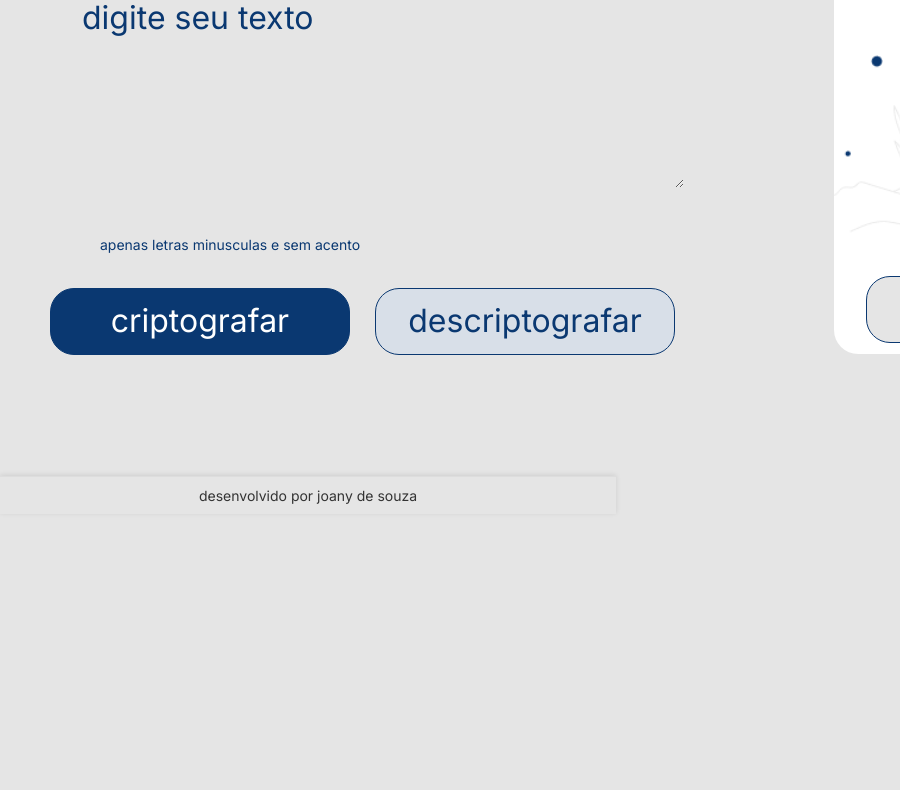
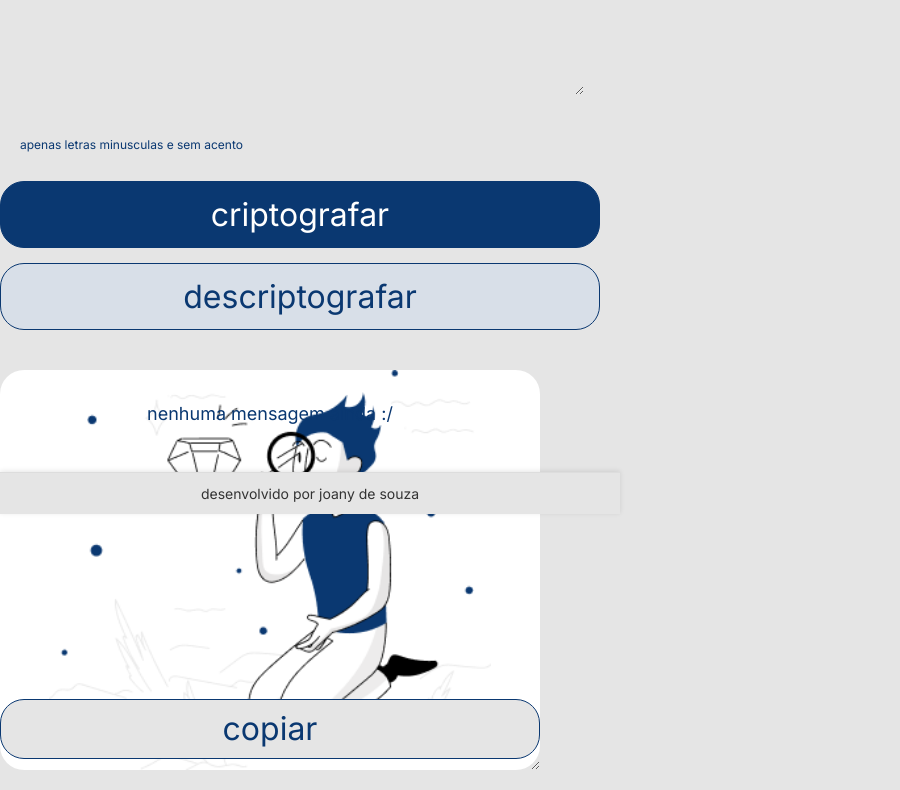
Before and after one commit to jjoany/challenge, a plain HTML site: page index.html in a window 600 px wide. Shown: the part 286-1076 px from the top of the page, 900 px wide, since content can reach past the window. Before the commit the page ends 827 px from the top, so only its background shows below. Drawn offline with Linux system fonts and the light colour scheme.

Commit message:
atualizaçao

```diff
--- a/script.js
+++ b/script.js
@@ -1,12 +1,12 @@
 const textArea = document.querySelector(".text-area");
 const mensagem = document.querySelector(".mensagem");
 
-// função para remover acentos e transformar em minúsculas
+
 function normalizeText(text) {
-    // funcao para converter o texto para letras minúsculas
+
     text = text.toLowerCase();
 
-    // funçao para remover acentos e caracteres especiais
+
     return text.normalize('NFD').replace(/[\u0300-\u036f]/g, '');
 }
 
@@ -49,9 +49,7 @@ function Desencriptar(stringDesencriptada) {
 function copyToClipboard() {
     const outputText = mensagem.value;
     navigator.clipboard.writeText(outputText).then(() => {
-        // exibe um alert para informar que o texto foi copiado
-        alert('texto copiado com sucesso!');
-        // recarrega a página para voltar ao resultado inicial
+
         window.location.reload();
     }).catch(err => {
         console.error('erro ao copiar o texto: ', err);
--- a/style.css
+++ b/style.css
@@ -2,7 +2,7 @@
 
 * {
     background: #E5E5E5;
-    font-family: 'Inter' sans-serif;
+    font-family: 'Inter', sans-serif;
     font-weight: 400;
     font-size: 32px;
     line-height: 150%;
@@ -20,11 +20,10 @@
     background-color: #E5E5E5;
 }
 
-
 .apresentacao {
     display: flex;
     align-items: center;
-    gap: 150px;
+    gap: 82px;
 }
 
 .text-area {
@@ -53,6 +52,7 @@
     margin-bottom: 100px;
     border-radius: 60px;
 }
+
 .mensagem {
     background: white;
     background-image: url(/imagens/boy.png);
@@ -120,14 +120,12 @@
     color: #0a3871;
 }
 
-
 .rodape {
     font-size: 11px;
     font-family: 'Inter', sans-serif;
 }
 
 .footer {
-
     color: #333;
     padding: 8px;
     text-align: center;
@@ -151,3 +149,96 @@
     color: #0a3871;
     font-family: 'Inter', sans-serif;
 }
+
+
+@media (max-width: 600px) {
+    .logoAlura {
+        margin-left: 20px;
+        width: 60px; /
+    }
+
+    .text-area {
+        margin-top: 20px;
+        margin-left: 20px;
+        width: calc(100% - 40px);
+    }
+
+    .apresentacao {
+        flex-direction: column;
+        align-items: stretch;
+        gap: 20px;
+    }
+
+    .mensagem-container {
+        width: calc(100% - 40px);
+        margin-bottom: 20px;
+    }
+
+    .mensagem {
+        height: 300px;
+        padding: 20px;
+        font-size: 16px;
+    }
+
+    .btn-copiar {
+        width: calc(100% - 40px);
+        height: 50px;
+    }
+
+    .botoes {
+        flex-direction: column;
+        margin-left: 0;
+        gap: 10px;
+    }
+
+    .btn-encriptar, .btn-desencriptar {
+        width: 100%;
+    }
+
+    .footer {
+        padding: 10px;
+    }
+
+    .informacao h6 {
+        margin-left: 20px;
+        font-size: 12px;
+    }
+}
+
+
+@media (min-width: 600px) and (max-width: 1024px) {
+    .logoAlura {
+        width: 80px;
+    }
+
+    .text-area {
+        width: calc(100% - 40px);
+    }
+
+    .apresentacao {
+        gap: 40px;
+    }
+
+    .mensagem-container {
+        width: 90%;
+    }
+
+    .mensagem {
+        height: 400px;
+        padding: 30px;
+        font-size: 18px;
+    }
+
+    .btn-copiar {
+        width: 100%;
+        height: 60px;
+    }
+
+    .botoes {
+        gap: 15px;
+    }
+
+    .btn-encriptar, .btn-desencriptar {
+        width: 100%;
+    }
+}
```
